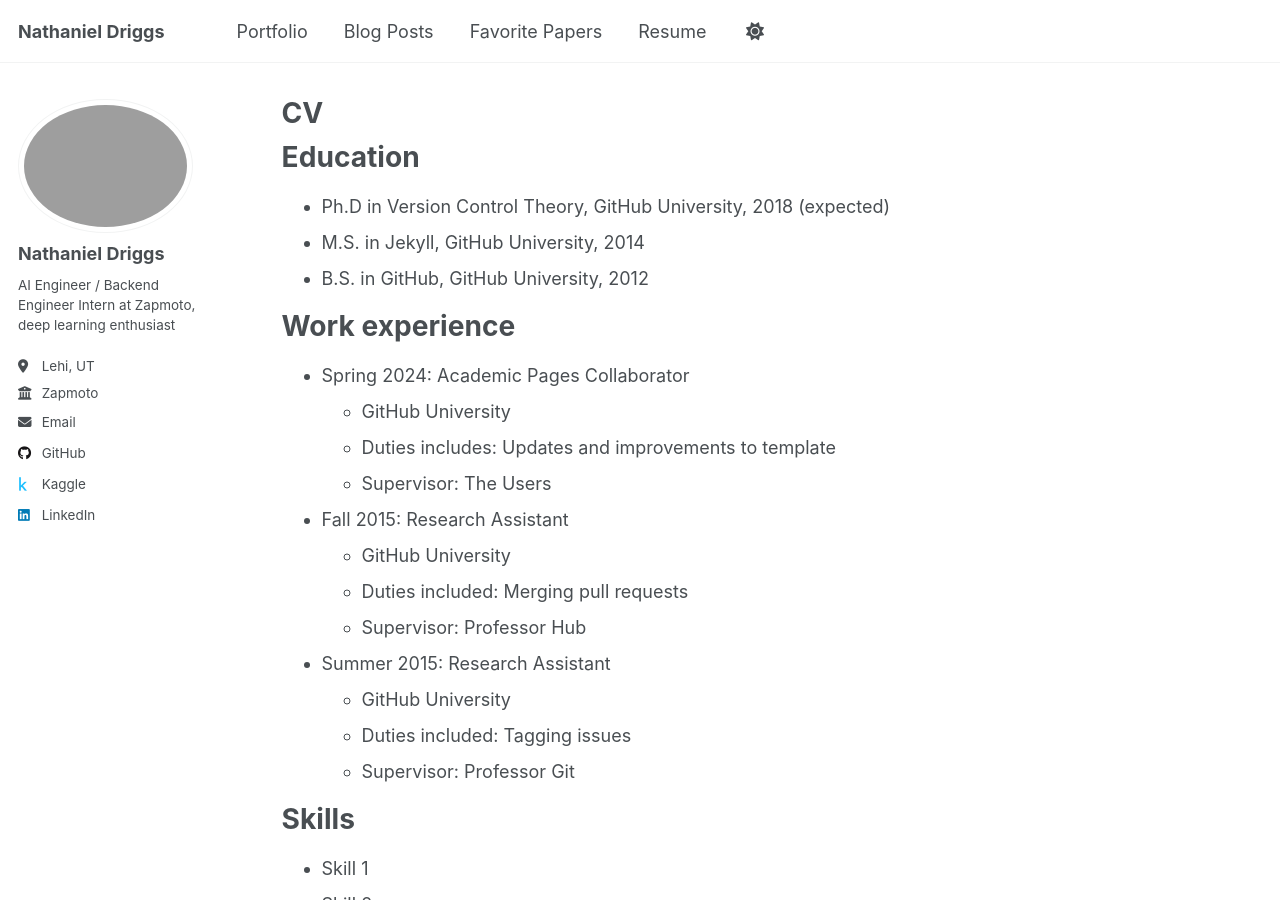
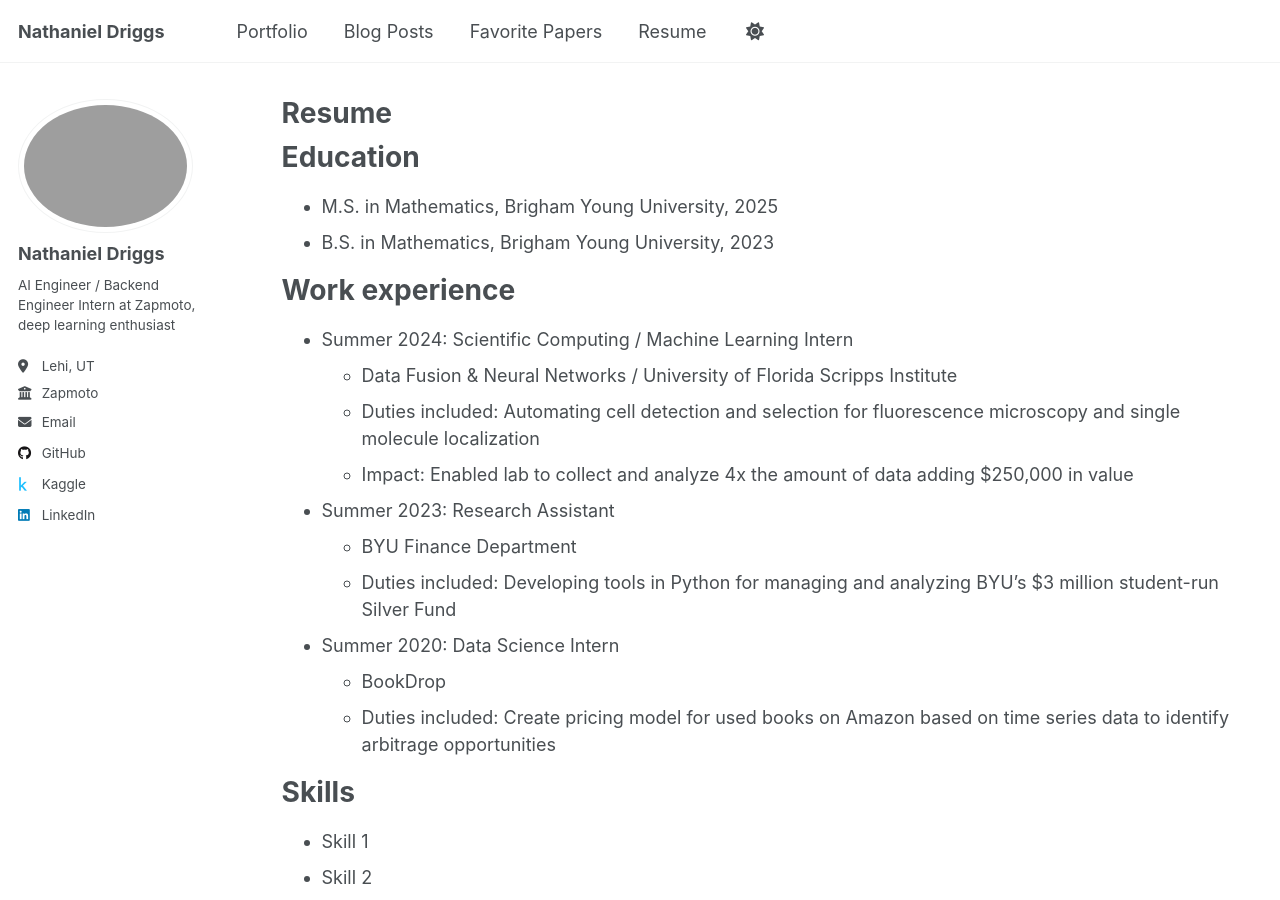
Before and after one commit to ndriggs/ndriggs.github.io, a Jekyll site: the page built from _pages/cv.md, in a window 1280 px wide and 900 px high. Built offline with Jekyll 4.4.1, drawn with Linux system fonts in a browser that asks for light colours.

Commit message:
Update cv.md

```diff
--- a/_pages/cv.md
+++ b/_pages/cv.md
@@ -1,7 +1,7 @@
 ---
 layout: archive
-title: "CV"
-permalink: /cv/
+title: "Resume"
+permalink: /resume/
 author_profile: true
 redirect_from:
   - /resume
@@ -11,26 +11,23 @@ redirect_from:
 
 Education
 ======
-* Ph.D in Version Control Theory, GitHub University, 2018 (expected)
-* M.S. in Jekyll, GitHub University, 2014
-* B.S. in GitHub, GitHub University, 2012
+* M.S. in Mathematics, Brigham Young University, 2025
+* B.S. in Mathematics, Brigham Young University, 2023
 
 Work experience
 ======
-* Spring 2024: Academic Pages Collaborator
-  * GitHub University
-  * Duties includes: Updates and improvements to template
-  * Supervisor: The Users
+* Summer 2024: Scientific Computing / Machine Learning Intern
+  * Data Fusion & Neural Networks / University of Florida Scripps Institute
+  * Duties included: Automating cell detection and selection for fluorescence microscopy and single molecule localization
+  * Impact: Enabled lab to collect and analyze 4x the amount of data adding $250,000 in value
 
-* Fall 2015: Research Assistant
-  * GitHub University
-  * Duties included: Merging pull requests
-  * Supervisor: Professor Hub
+* Summer 2023: Research Assistant
+  * BYU Finance Department
+  * Duties included: Developing tools in Python for managing and analyzing BYU's $3 million student-run Silver Fund
 
-* Summer 2015: Research Assistant
-  * GitHub University
-  * Duties included: Tagging issues
-  * Supervisor: Professor Git
+* Summer 2020: Data Science Intern
+  * BookDrop
+  * Duties included: Create pricing model for used books on Amazon based on time series data to identify arbitrage opportunities
 
 Skills
 ======
```
